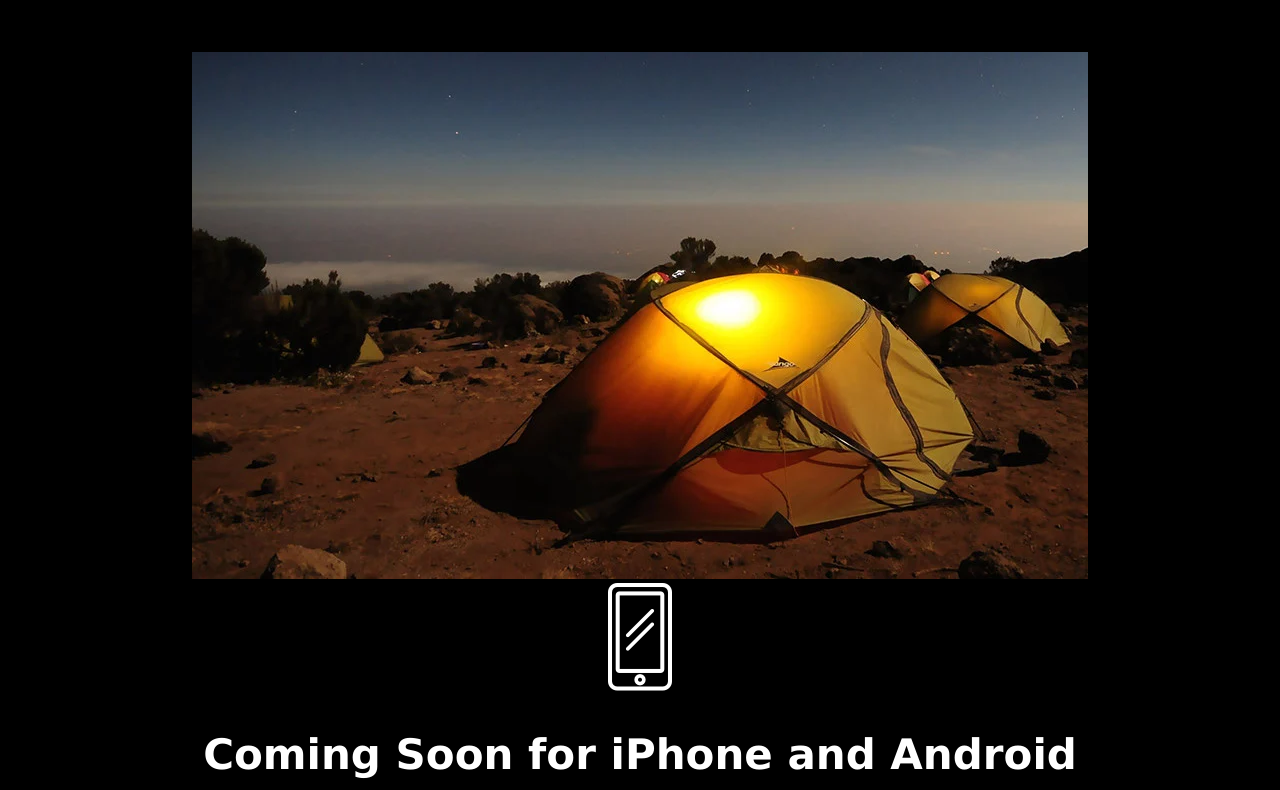
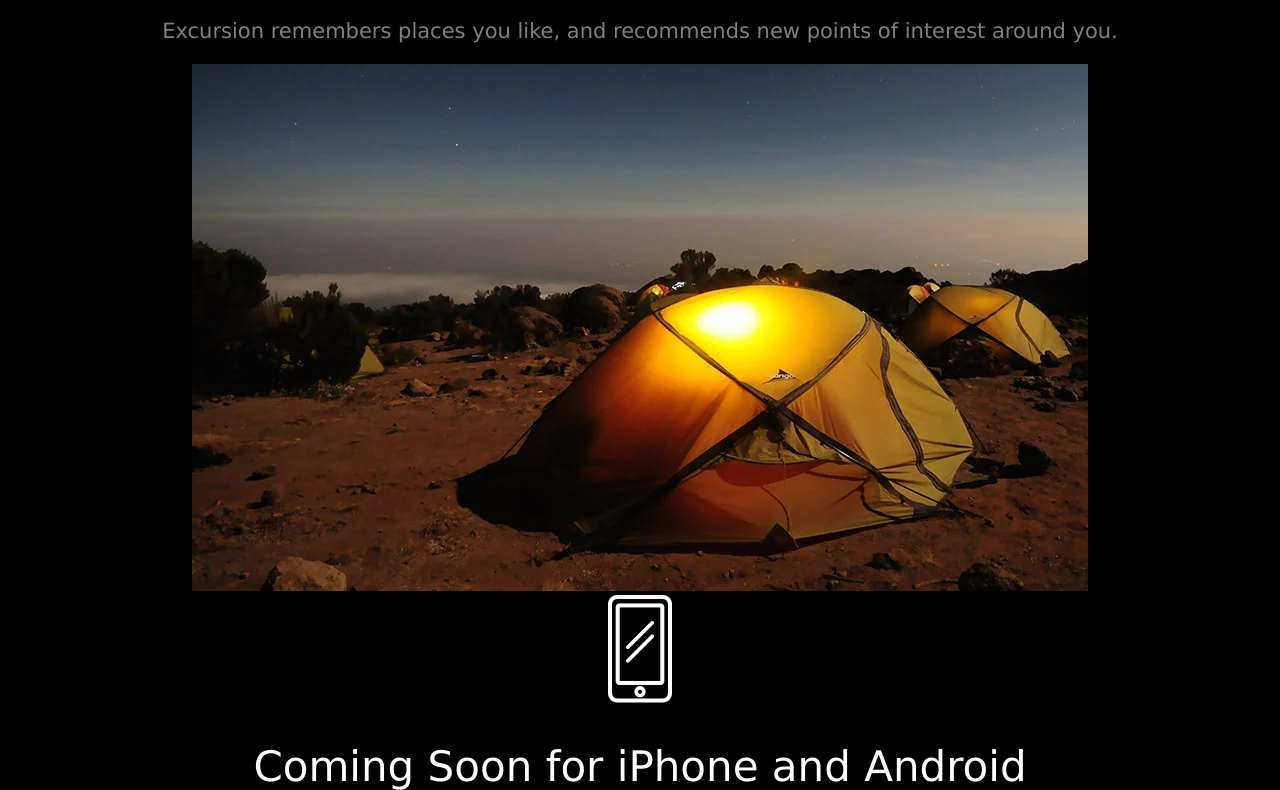
Before and after one commit to yudhanurrizky/excursion-project, a plain HTML site: page index.html in a window 1280 px wide. Shown: the part 398-1188 px from the top of the page. Drawn offline with Linux system fonts and the light colour scheme.

Commit message:
updated styling

```diff
--- a/resources/css/style.css
+++ b/resources/css/style.css
@@ -1,19 +1,19 @@
 body {
     background-color: black;
     text-align: center;
+    font-family: verdana;
 }
 
 h1 {
     color: white;
-    font-family: Verdana;
+    font-size: 50px;
     font-weight: normal;
-    font-size: 50px;
 }
 
 h2 {
     color: white;
-    font-family: verdana;
     font-size: 42px;
+    font-weight: normal;
 }
 
 a {
@@ -21,6 +21,11 @@ a {
     font-size: 16px;
 }
 
+p {
+    color: gray;
+    font-size: 21px;
+}
+
 .footer {
     color: gray;
     text-align: right;
```
